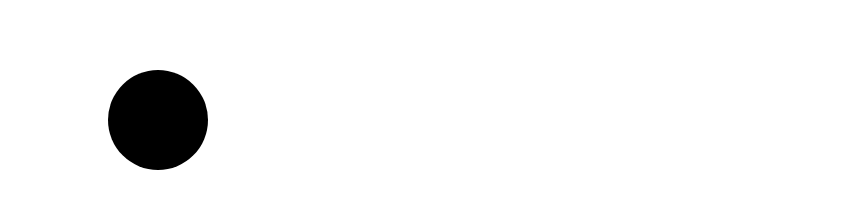
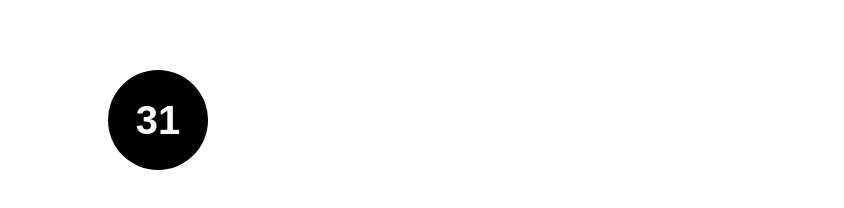
Before and after one commit to drolcak/lotto, a plain HTML site: page index.html in a window 1280 px wide. Both pictures are taken after a click on the button "Start Lottery". Shown: the part 150-358 px from the top of the page, without its empty margins (0-844 px from the left). Drawn offline with Linux system fonts and the light colour scheme.

Commit message:
almost done

```diff
--- a/index.html
+++ b/index.html
@@ -52,8 +52,12 @@
 
 <script>
     const Lottery = function () {
+        var random = (Math.random()*49)+1;
         const div = document.createElement("div");
+        div.textContent = Math.floor(Math.random()*49+1);
         document.body.appendChild(div);
+
+
     };
 
     const getValue = document.querySelector("button"); //get element
```
